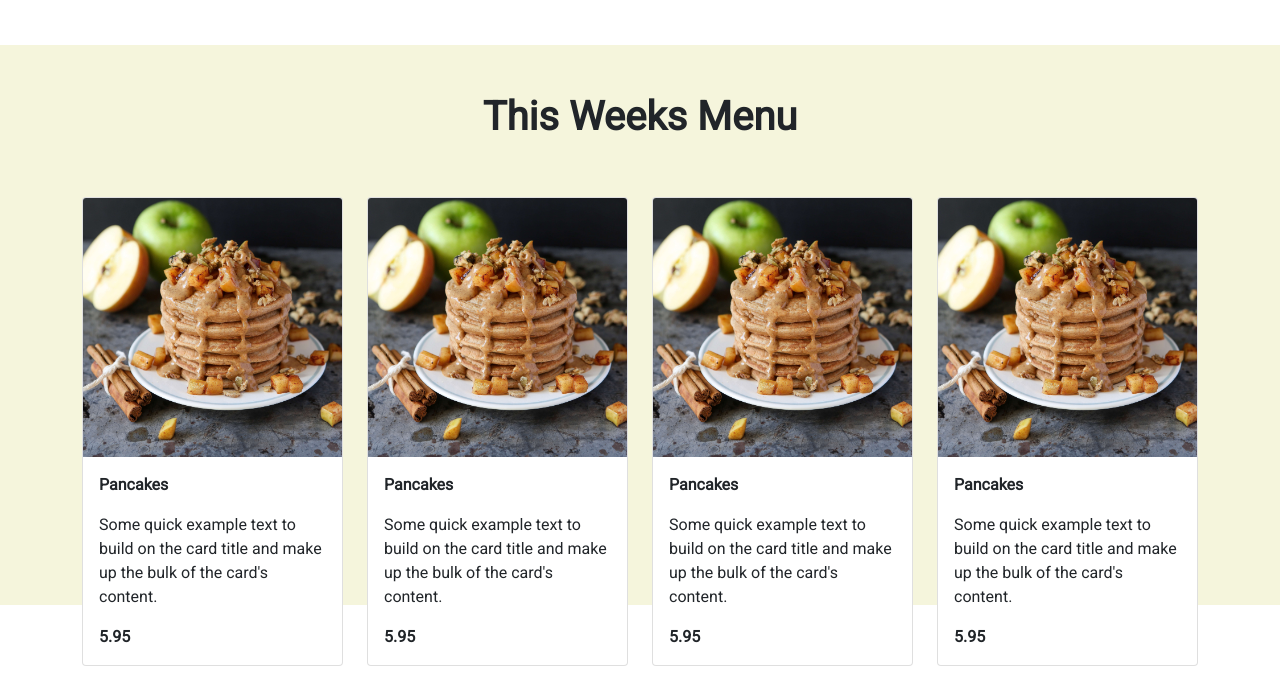
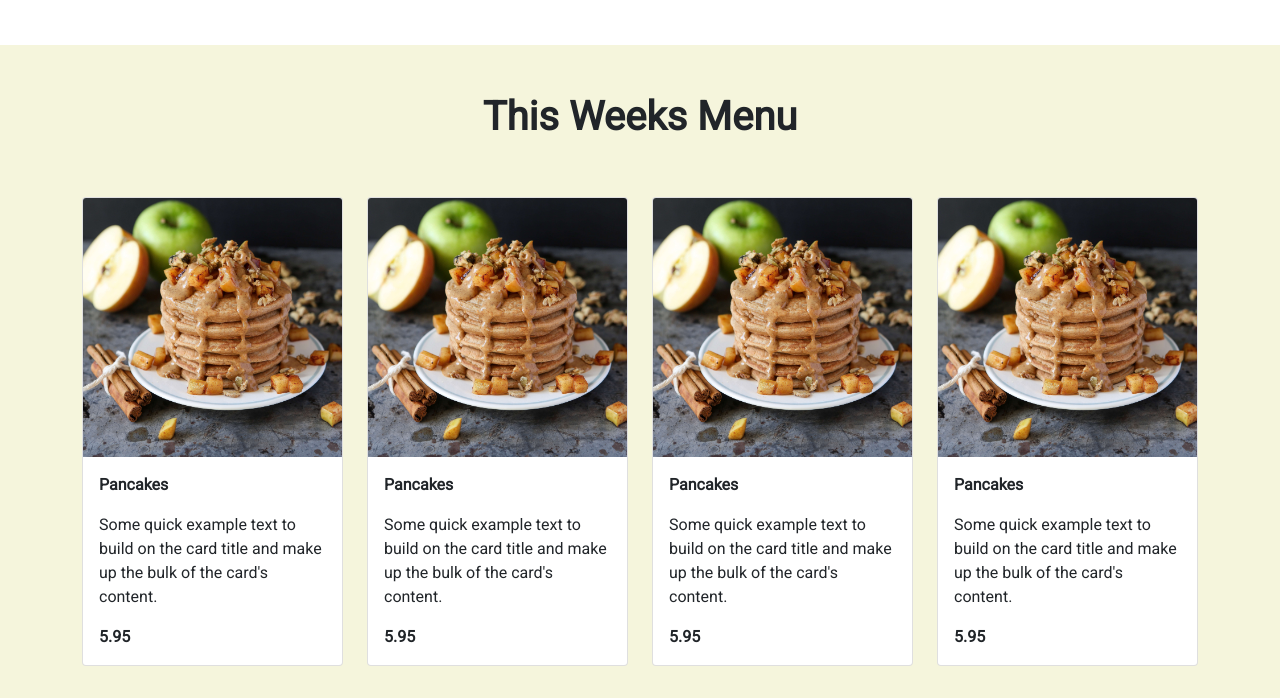
Before and after one commit to Boisset-C/project_nick, a plain HTML site: page index.html in a window 1280 px wide. Shown: the part 3226-3924 px from the top of the page. Drawn offline with nearby package versions, Linux system fonts and the light colour scheme.

Commit message:
fixed menu overlap

```diff
--- a/custom.css
+++ b/custom.css
@@ -35,7 +35,6 @@ a:hover {
 
 #cta-bg {
   background: beige;
-  height: 70vh;
 }
 
 /*Chef Nick */
--- a/index.html
+++ b/index.html
@@ -268,7 +268,7 @@
     <!--End of Social Proof Section-->
 
     <!--Call To Action Section-->
-    <section id="cta-bg" class="my-5">
+    <section id="cta-bg" class="my-5 pb-5">
       <div class="container-sm">
         <h1 id="menu" class="h1 py-5 fw-bold text-center">This Weeks Menu</h1>
         <div class="row justify-content-center align-items-center h-100">
```
